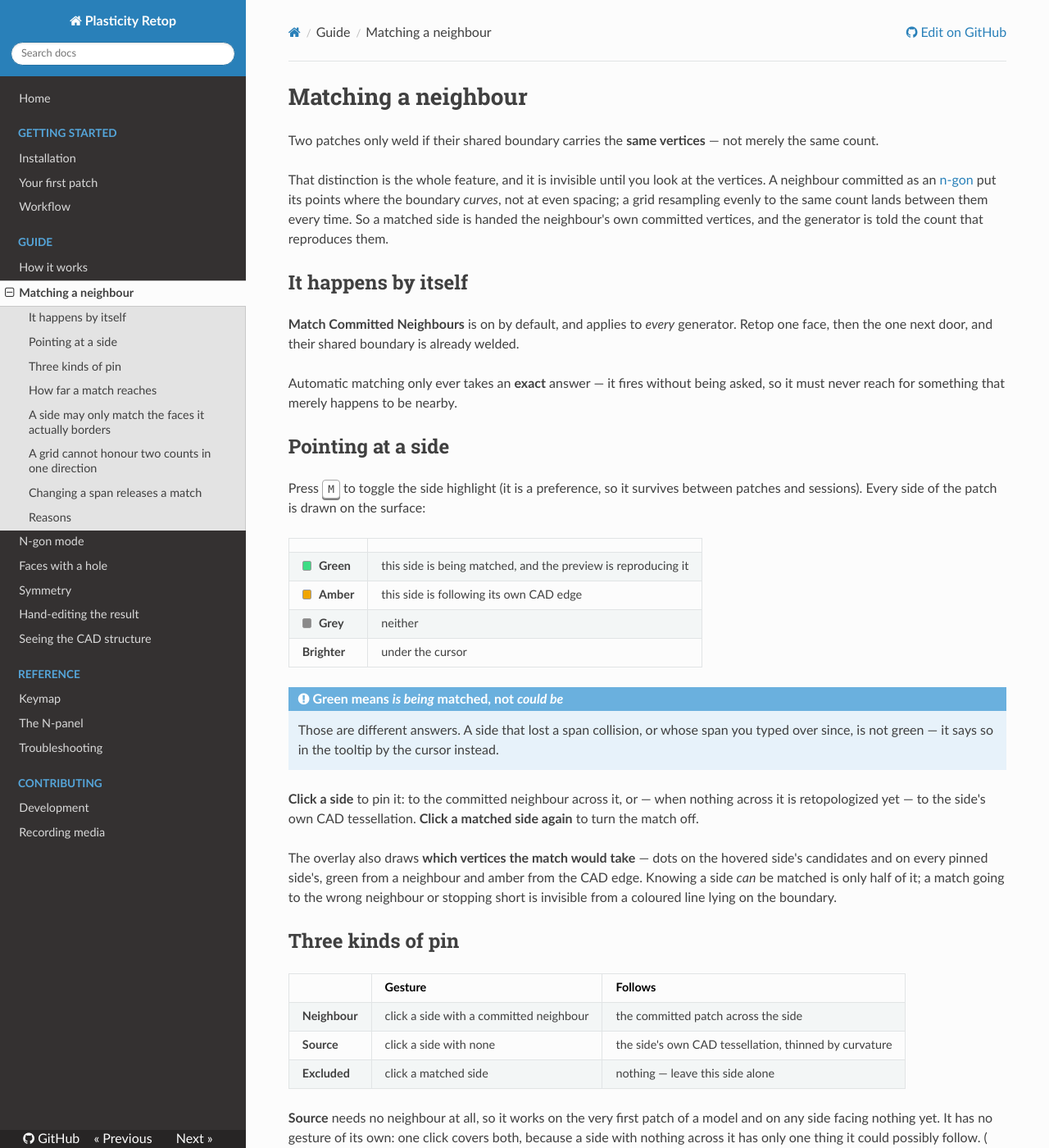
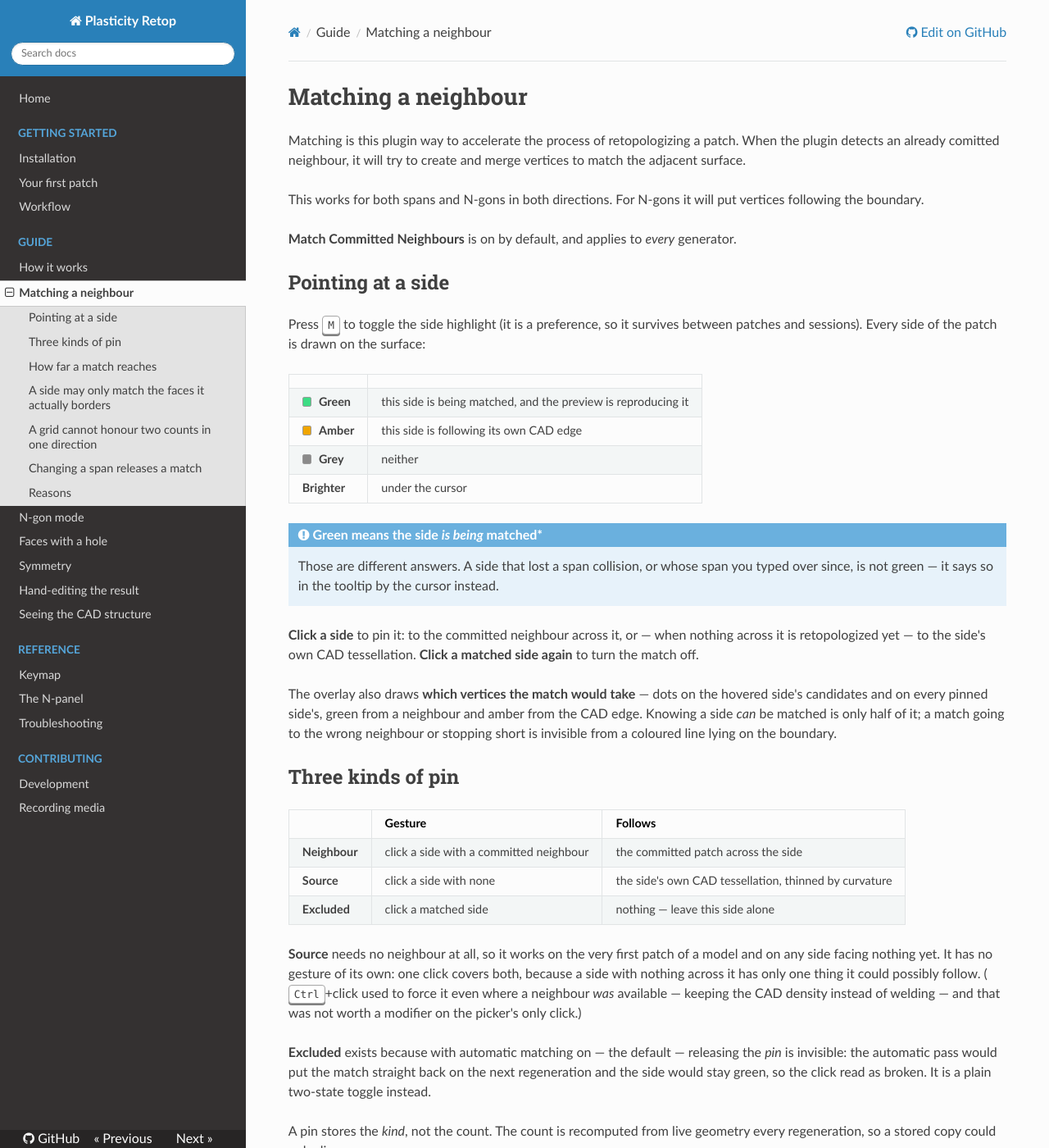
Before and after one commit to Kernivel/Plasticty-Retopo-Tool, an MkDocs documentation site: the page built from docs/guide/matching.md, in a window 1280 px wide and 1400 px high. Shown: the whole window at 82% size. Built offline with MkDocs 1.6.1, drawn with Linux system fonts in a browser that asks for light colours; nearby versions of some CDN libraries.

Commit message:
Updating doc. More infos in general.md. WIP on matching.md.

```diff
--- a/docs/guide/matching.md
+++ b/docs/guide/matching.md
@@ -1,25 +1,17 @@
 # Matching a neighbour
 
-Two patches only weld if their shared boundary carries the **same vertices** —
-not merely the same count.
+Matching is this plugin way to accelerate the process of retopologizing a patch.
+When the plugin detects an already comitted neighbour, it will try to create and merge vertices to match the adjacent surface.
 
-That distinction is the whole feature, and it is invisible until you look at the
-vertices. A neighbour committed as an [n-gon](ngon.md) put its points where the
-boundary *curves*, not at even spacing; a grid resampling evenly to the same
-count lands between them every time. So a matched side is handed the neighbour's
-own committed vertices, and the generator is told the count that reproduces them.
+This works for both spans and N-gons in both directions.
+For N-gons it will put vertices following the boundary.
 
 <!-- media: 12s split. Left: a shared edge with counts equal but points offset,
      zoomed on the crack. Right: the same edge matched, points coincident. -->
 
-## It happens by itself
+**Match Committed Neighbours** is on by default, and applies to *every*
+generator.
 
-**Match Committed Neighbours** is on by default, and applies to *every*
-generator. Retop one face, then the one next door, and their shared boundary is
-already welded.
-
-Automatic matching only ever takes an **exact** answer — it fires without being
-asked, so it must never reach for something that merely happens to be nearby.
 
 ## Pointing at a side
 
@@ -34,7 +26,7 @@ surface:
 | <span class="side-swatch" style="background:#8a8a8a"></span> **Grey** | neither |
 | **Brighter** | under the cursor |
 
-!!! note "Green means *is being* matched, not *could be*"
+!!! note "Green means the side *is being* matched*"
 
     Those are different answers. A side that lost a span collision, or whose span
     you typed over since, is not green — it says so in the tooltip by the cursor
```
Also changed, not shown: docs/general.md (+11 -0 lines).
